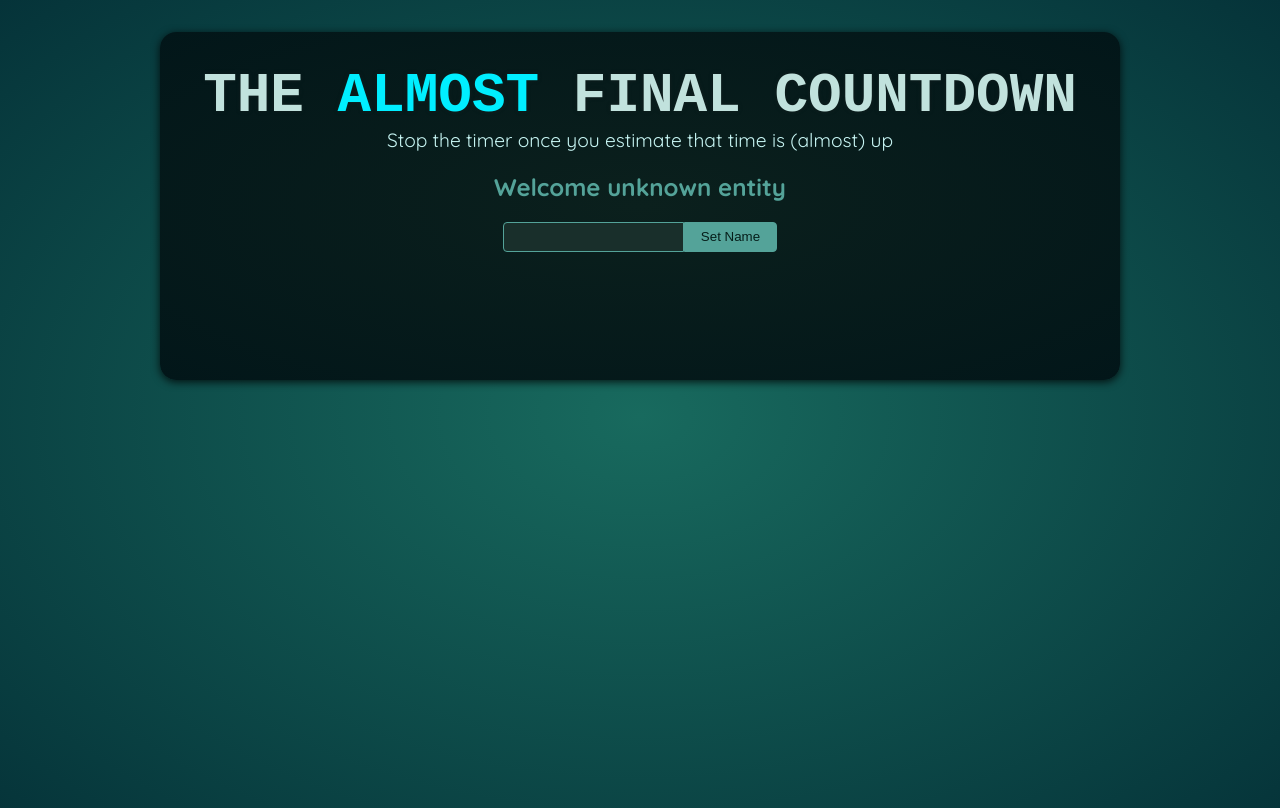
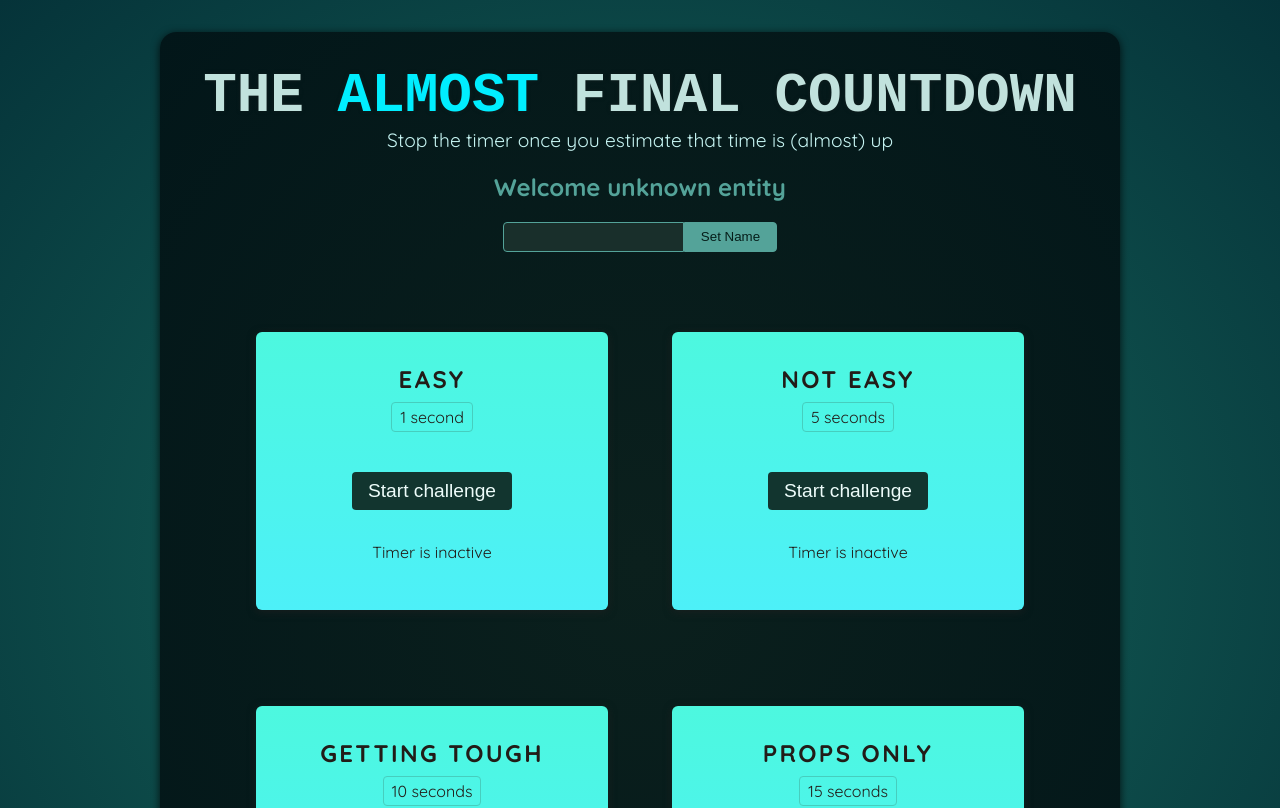
Before and after one commit to DilyanaStoyanova/CountDown, a React (Vite) app in the folder 01-starting-project/: page / in a window 1280 px wide. Shown: the top 808 px of the page. Built offline with nearby package versions, Linux system fonts and the light colour scheme; a web font is replaced by a local one.

Commit message:
Set timer and manage state

```diff
--- a/01-starting-project/src/App.jsx
+++ b/01-starting-project/src/App.jsx
@@ -1,10 +1,16 @@
 import Player from './components/Player.jsx';
+import TimeChallenge from './components/TimeChallenge.jsx';
 
 function App() {
   return (
     <>
       <Player />
-      <div id="challenges"></div>
+      <div id="challenges">
+        <TimeChallenge title="Easy" targetTime={1} />
+        <TimeChallenge title="Not easy" targetTime={5} />
+        <TimeChallenge title="Getting tough" targetTime={10} />
+        <TimeChallenge title="Props only" targetTime={15} />
+      </div>
     </>
   );
 }
--- /dev/null
+++ b/01-starting-project/src/components/TimeChallenge.jsx
@@ -0,0 +1,32 @@
+import { useState } from "react";
+
+export default function TimeChallenge({ title, targetTime }) {
+    const [timerStarted, setTimerStarted] = useState(false);
+    const [timeExpired, setTimeExpired] = useState(false);
+
+    function handleStart() {
+        setTimeout(() => {
+            setTimeExpired(true);
+        }, targetTime * 1000);
+
+        setTimerStarted(true);
+    }
+
+    return (
+        <section className="challenge">
+            <h2>{title}</h2>
+            {timeExpired && <p>You lost!</p>}
+            <p className="challenge-time">
+                {targetTime} second{targetTime > 1 ? 's' : ''}
+            </p>
+            <p>
+                <button onClick={handleStart}>
+                    {timerStarted ? 'Stop' : 'Start'} challenge
+                </button>
+            </p>
+            <p className={timerStarted ? 'active' : undefined}>
+                { timerStarted ? 'Time is running...' : 'Timer is inactive'}
+            </p>
+        </section>
+    );
+}
```
